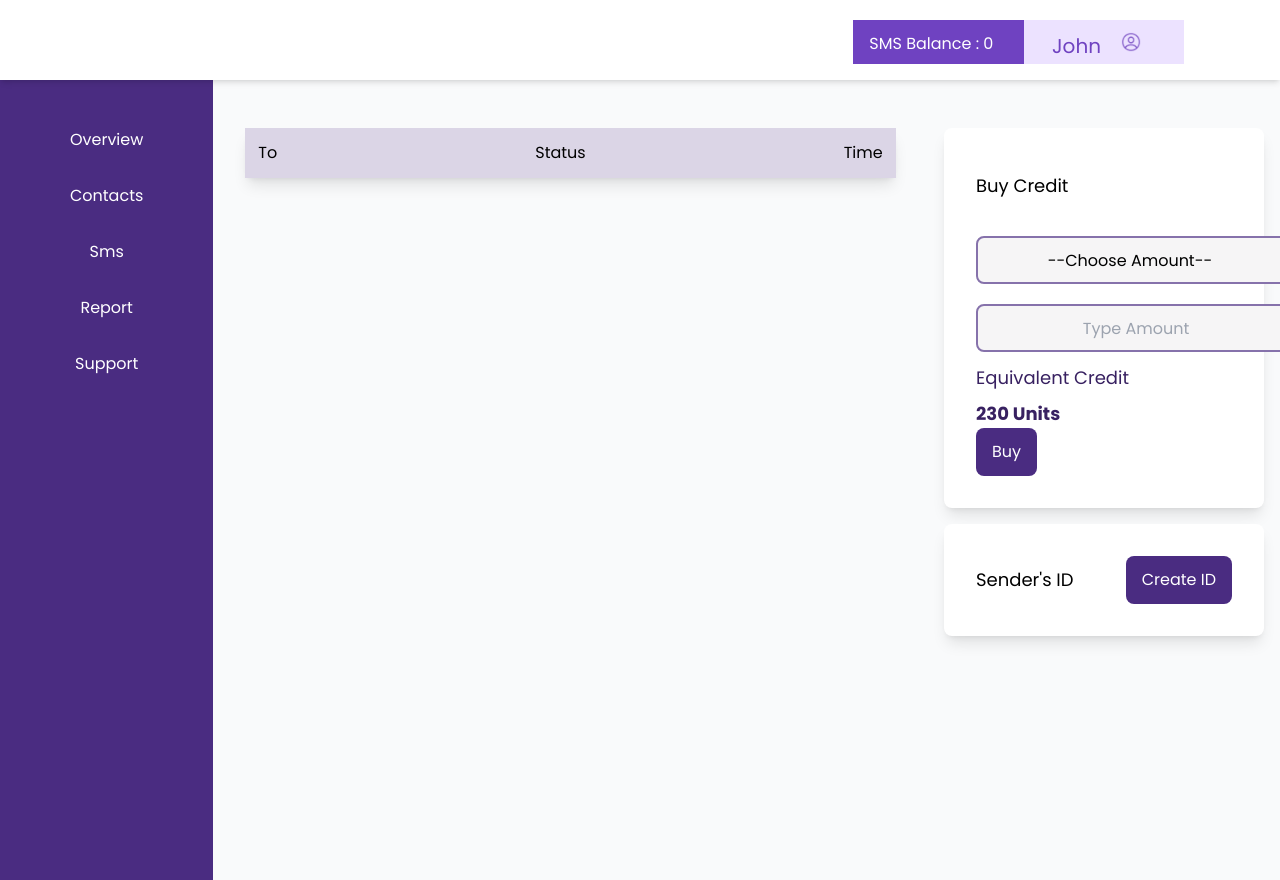
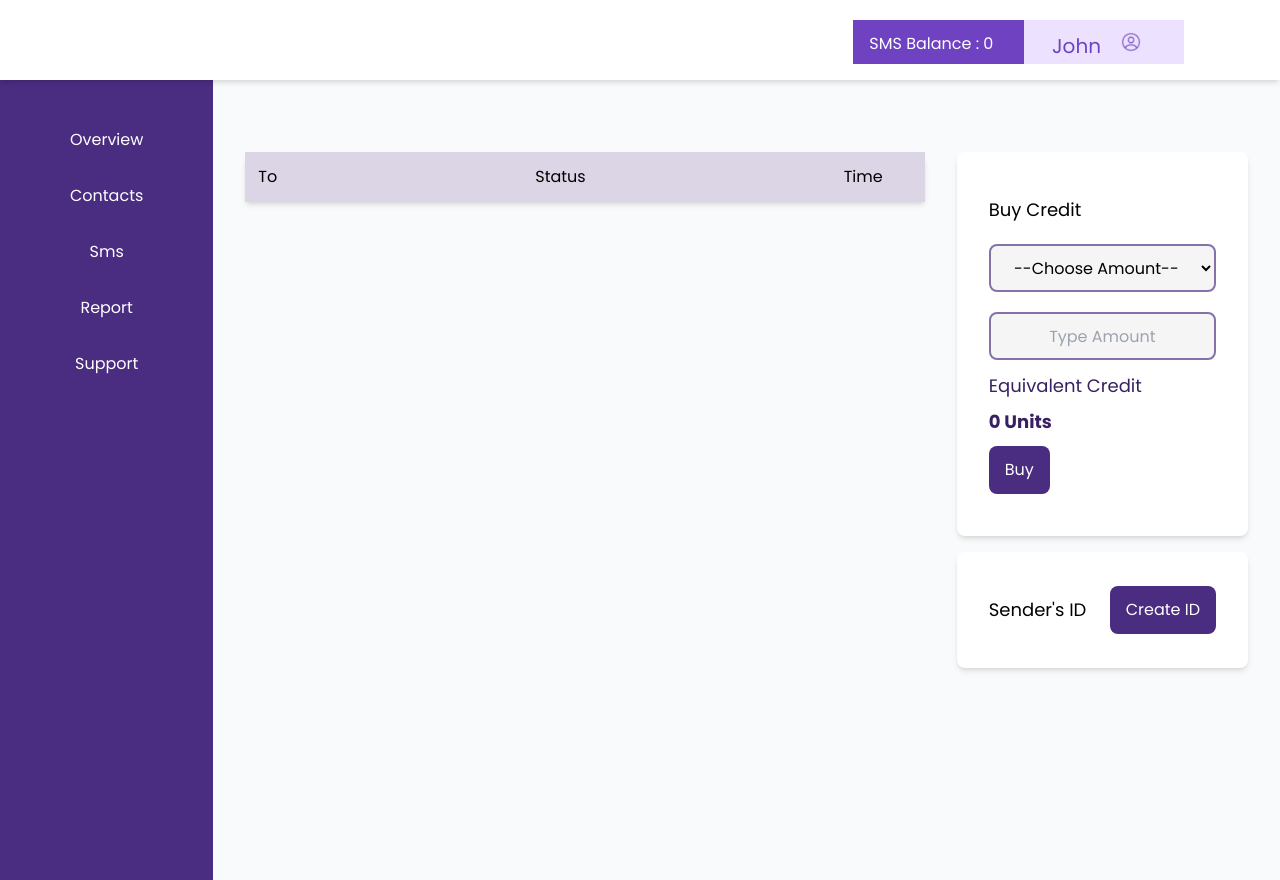
Before and after one commit to Mark-scope/chillyChat, a React (Vite) app in the folder client/: page / in a window 1280 px wide. Built offline with nearby package versions, Linux system fonts and the light colour scheme.

Commit message:
routing of pages

```diff
--- a/client/package.json
+++ b/client/package.json
@@ -11,7 +11,8 @@
   },
   "dependencies": {
     "react": "^18.2.0",
-    "react-dom": "^18.2.0"
+    "react-dom": "^18.2.0",
+    "react-router-dom": "^6.23.1"
   },
   "devDependencies": {
     "@types/react": "^18.2.66",
--- a/client/src/App.jsx
+++ b/client/src/App.jsx
@@ -1,11 +1,11 @@
-import Overview from "./pages/Overview"
+import RoutePages from "./RoutePages"
+
+
 function App(){
 
   return(
     <>
-    <Overview/>
-
-
+    <RoutePages/>
     </>
 
   )
--- /dev/null
+++ b/client/src/RoutePages.jsx
@@ -0,0 +1,16 @@
+import { BrowserRouter, Routes, Route } from 'react-router-dom';
+import QuickSms from './pages/QuickSms';
+import Overview from './pages/Overview';
+
+const RoutePages = () => {
+    return (
+        <BrowserRouter>
+            <Routes>
+                <Route path="/" element={<Overview />} />
+                <Route path="/quick-sms" element={<QuickSms />} />
+            </Routes>
+        </BrowserRouter>
+    );
+}
+
+export default RoutePages;
--- a/client/src/components/Button.jsx
+++ b/client/src/components/Button.jsx
@@ -3,7 +3,7 @@ import React from 'react'
 const Button = (props) => {
   return (
     <div>
-      <button className="px-[16px] h-12 bg-navcolor text-white font-sans  rounded-lg">{props.text}</button>
+      <button className="px-[16px] my-[10px] h-12 bg-navcolor text-white font-sans  rounded-lg">{props.text}</button>
     </div>
   )
 }
--- a/client/src/components/cards/Buycard.jsx
+++ b/client/src/components/cards/Buycard.jsx
@@ -4,15 +4,15 @@ import Button from "../Button"
 
 function Buycard(){
     return(
-        <div className="flex flex-col justify-center align-center w-full bg-white shadow-lg rounded-lg p-8">
+        <div className="flex flex-col justify-center align-center w-full bg-white shadow-md rounded-lg p-8">
 
             <div className=""><p className="text-lg pt-3">Buy Credit</p></div>
-            <div className="mt-4 w-80">
+            <div className="">
                 <Select> </Select>
                 <Input></Input>
                 <div className="mt-5"><p className="text-lg text-textcolor">Equivalent Credit</p></div>
-                <div className="mt-2"><h1 className="text-lg text-textcolor font-bold"><span>230</span> Units</h1></div>
-                <Button text="Buy"></Button>
+                <div className="mt-2"><h1 className="text-lg text-textcolor font-bold"><span>0</span> Units</h1></div>
+                <Button className="m-8" text="Buy"></Button>
             </div>
 
 
--- a/client/src/components/cards/Idcard.jsx
+++ b/client/src/components/cards/Idcard.jsx
@@ -4,7 +4,7 @@ import Button from "../Button"
 
 const Idcard = () => {
   return (
-    <div className='w-full flex bg-white shadow-lg mt-4 top-74 rounded-lg p-6'>
+    <div className='w-full flex bg-white shadow-md mt-4 rounded-lg px-6 py-4'>
         <div className="w-full m-2 flex justify-between items-center">
         <p className="text-lg flex-50/50">Sender's ID</p>
         <Button className="flex-50/50" text="Create ID"></Button>
--- a/client/src/components/cards/Table.jsx
+++ b/client/src/components/cards/Table.jsx
@@ -2,7 +2,7 @@ import React from 'react'
 
 const Table = () => {
   return (
-    <div className='w-full  bg-white rounded-t-lg shadow-lg '>
+    <div className='w-full  bg-white rounded-t-lg shadow-md '>
         <table className='w-full h-auto rounded-t-lg'>
             <thead className='p-4 bg-theadcolor '>
                 <tr className=' flex space-x-64 p-3 '>
--- a/client/src/components/main/Main.jsx
+++ b/client/src/components/main/Main.jsx
@@ -3,13 +3,13 @@ import Idcard from "../cards/Idcard";
 import Table from "../cards/Table";
 function Main(){
     return(
-            <div className=" flex flex-row">
+            <div className=" flex flex-row p-8">
 
-                <div className="w-[70%] mx-8">
+                <div className="w-[70%] mr-4">
                     <Table ></Table>
                 </div>
 
-                <div className="flex-col w-[30%] mx-4 ">
+                <div className="flex-col w-[30%] ml-4 ">
                     <Buycard></Buycard>
                     <Idcard></Idcard>
                 </div>
--- a/client/src/pages/Overview.jsx
+++ b/client/src/pages/Overview.jsx
@@ -16,7 +16,7 @@ const Overview = () => {
             <Sidebar></Sidebar>
             </div>
 
-            <div className="w-5/6 pt-[48px]">
+            <div className="w-5/6 pt-10">
             <Main ></Main>
             </div>
 
--- /dev/null
+++ b/client/src/pages/QuickSms.jsx
@@ -0,0 +1,16 @@
+import React from 'react'
+
+const QuickSms = () => {
+  return (
+    <div>
+
+    </div>
+  )
+}
+
+export default QuickSms
+
+// Quick SMS
+// bulk SMS
+// Login
+// SignOut
```
Also changed, not shown: 1 other file (tests, documents, lock files or other folders).
